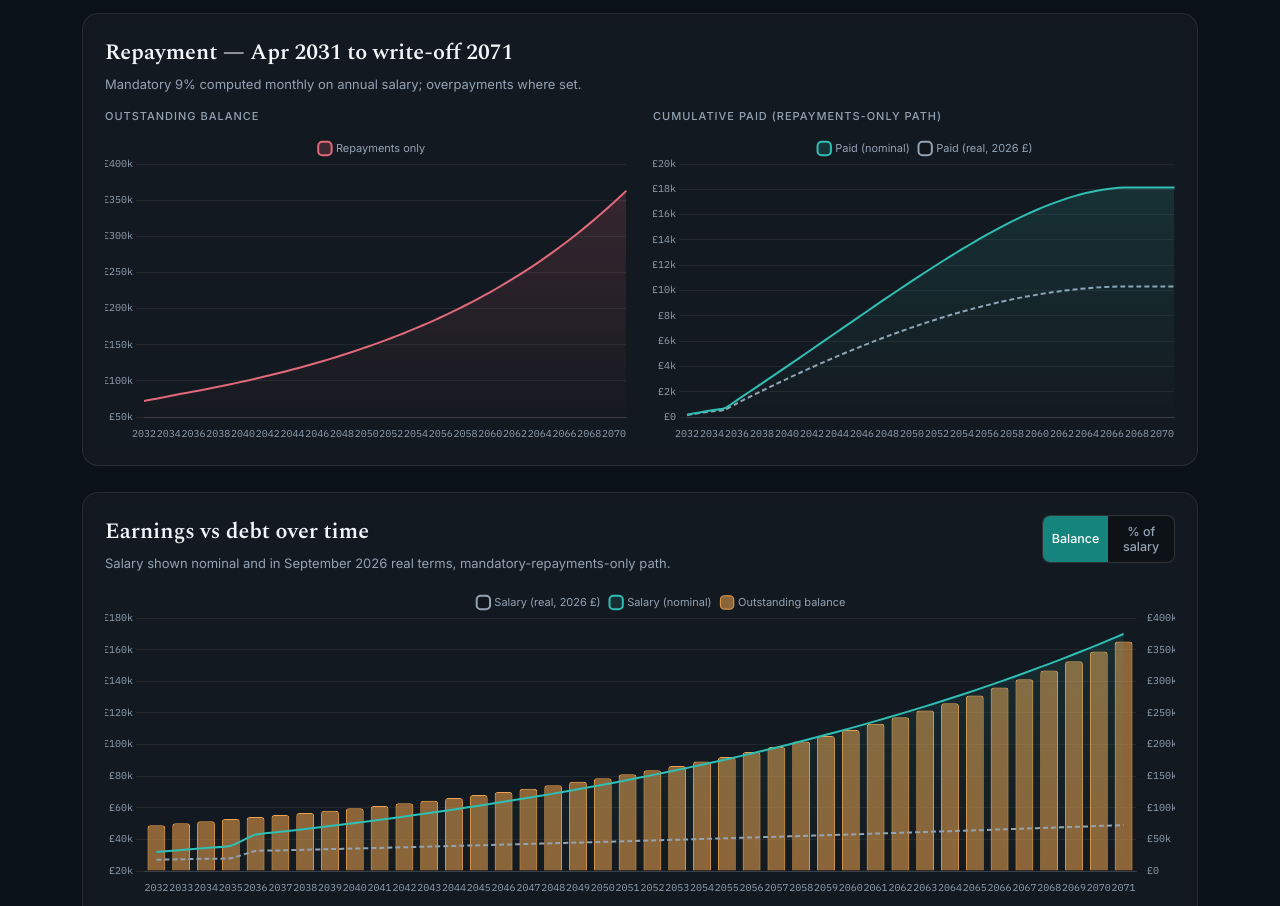
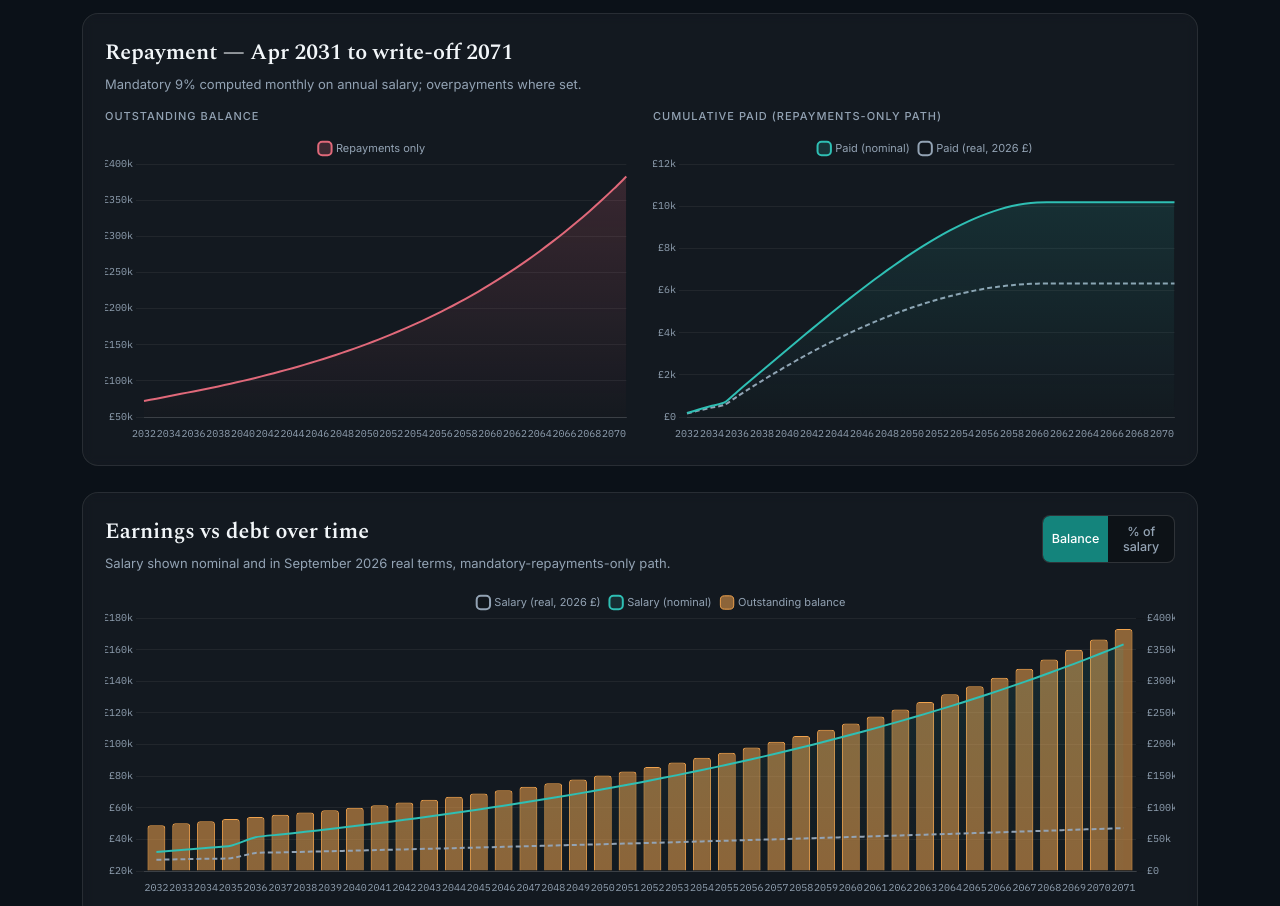
Before and after one commit to bt30530/Student-Loans, a plain HTML site: page index.html in a window 1280 px wide. Shown: the part 1240-2146 px from the top of the page. Drawn offline with nearby package versions, Linux system fonts and the light colour scheme.

Commit message:
Update index.html with plan5 version
Co-Authored-By: Claude Sonnet 5 <noreply@anthropic.com>

```diff
--- a/index.html
+++ b/index.html
@@ -490,6 +490,22 @@ function simulate(p, withOverpay) {
   const termRows = [], yearRowsStudy = [], repayYears = [];
   const cashflows = []; // lender's perspective: negative = drawdown paid out, positive = repayment received
 
+  // Salary path, year by year: a step change (job move) REPLACES that year's annual rise rather than
+  // stacking on top of it — the step % is assumed to already bake in inflation, so it doesn't compound
+  // with the standard annual rise in the same year.
+  const maxYearK = Math.ceil((endMonth - aprilStart) / 12) + 1;
+  const salByYear = [p.startSalary];
+  for (let k = 1; k <= maxYearK; k++) {
+    const stepsThisYear = p.steps.filter((s) => s.year === k);
+    let sal = salByYear[k - 1];
+    if (stepsThisYear.length) {
+      stepsThisYear.forEach((s) => { sal *= 1 + s.pct / 100; });
+    } else {
+      sal *= 1 + p.annualRise / 100;
+    }
+    salByYear[k] = sal;
+  }
+
   for (let m = 0; m <= endMonth; m++) {
     let cf = 0;
     const d = draws.get(m);
@@ -497,8 +513,7 @@ function simulate(p, withOverpay) {
 
     if (m >= aprilStart) {
       const k = Math.floor((m - aprilStart) / 12);
-      let sal = p.startSalary * Math.pow(1 + p.annualRise / 100, k);
-      p.steps.forEach((s) => { if (k >= s.year) sal *= 1 + s.pct / 100; });
+      const sal = salByYear[k];
       const moy = (m + 8) % 12;
       const thrYear = moy < 3 ? calYear(m) - 1 : calYear(m);
       const thrRate = p.thresholdMode === "custom" ? p.thresholdCustom / 100 : p.rpi / 100;
```
